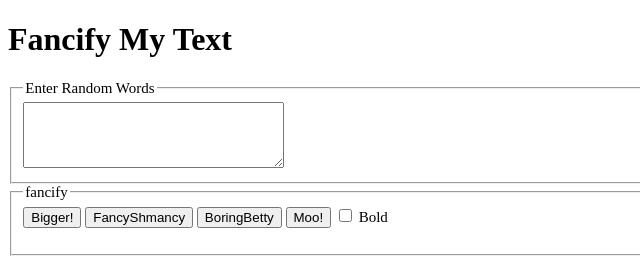
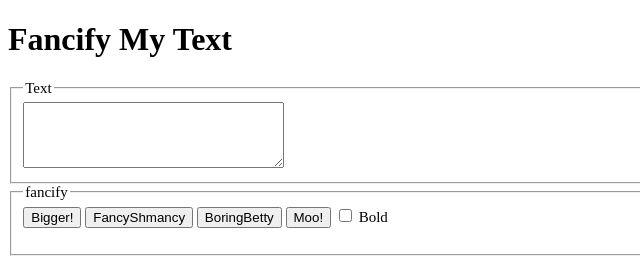
Before and after one commit to vyas0320/vyasrs0320.github.io, a plain HTML site: page fancifymytext.html in a window 1280 px wide. Shown: the full height of the page, 0-640 px from the left. Drawn offline with Linux system fonts and the light colour scheme.

Commit message:
Update fancifymytext.html

```diff
--- a/fancifymytext.html
+++ b/fancifymytext.html
@@ -34,7 +34,7 @@
 		<div class = "border border2">
 
 			<fieldset>
-				<legend>Enter Random Words</legend>
+				<legend>Text</legend>
 				<textarea name ="ftext" id="ftext"
 				cols="30" rows="4"></textarea>
 			</fieldset>
```
